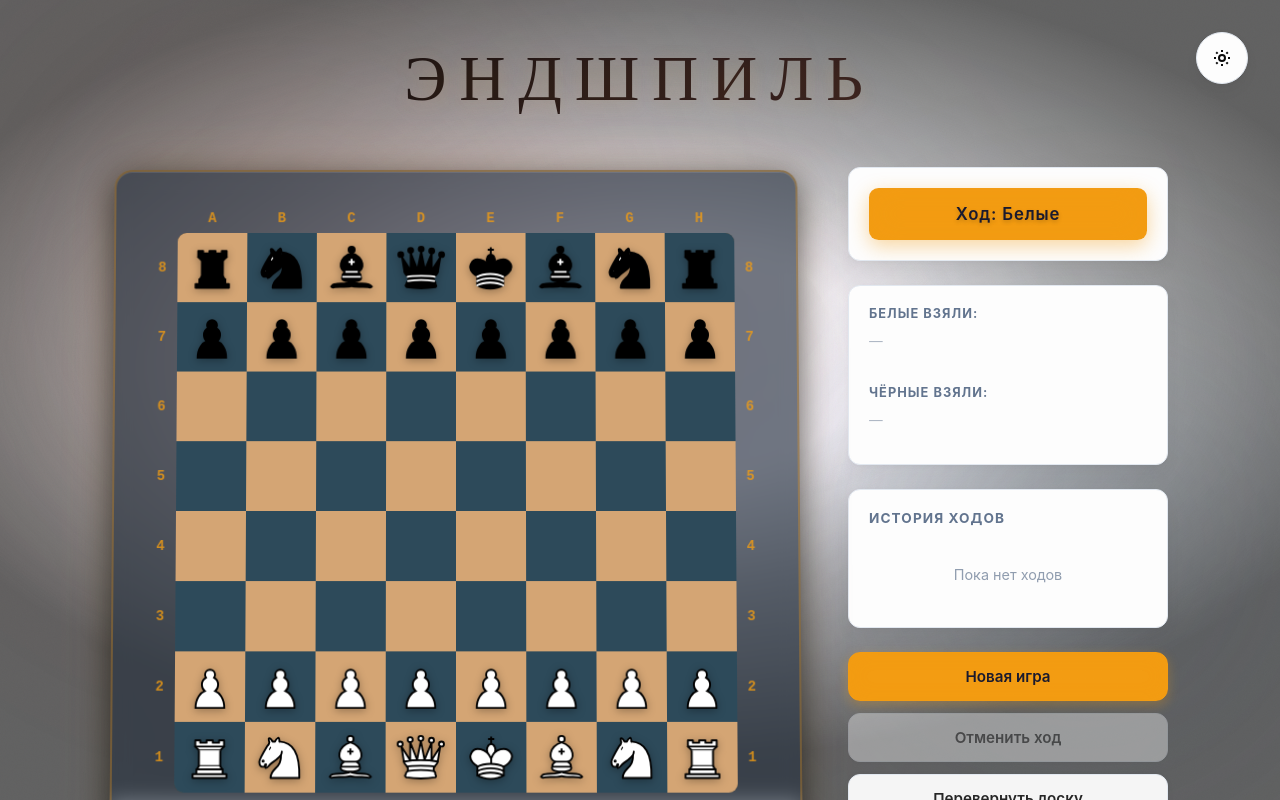
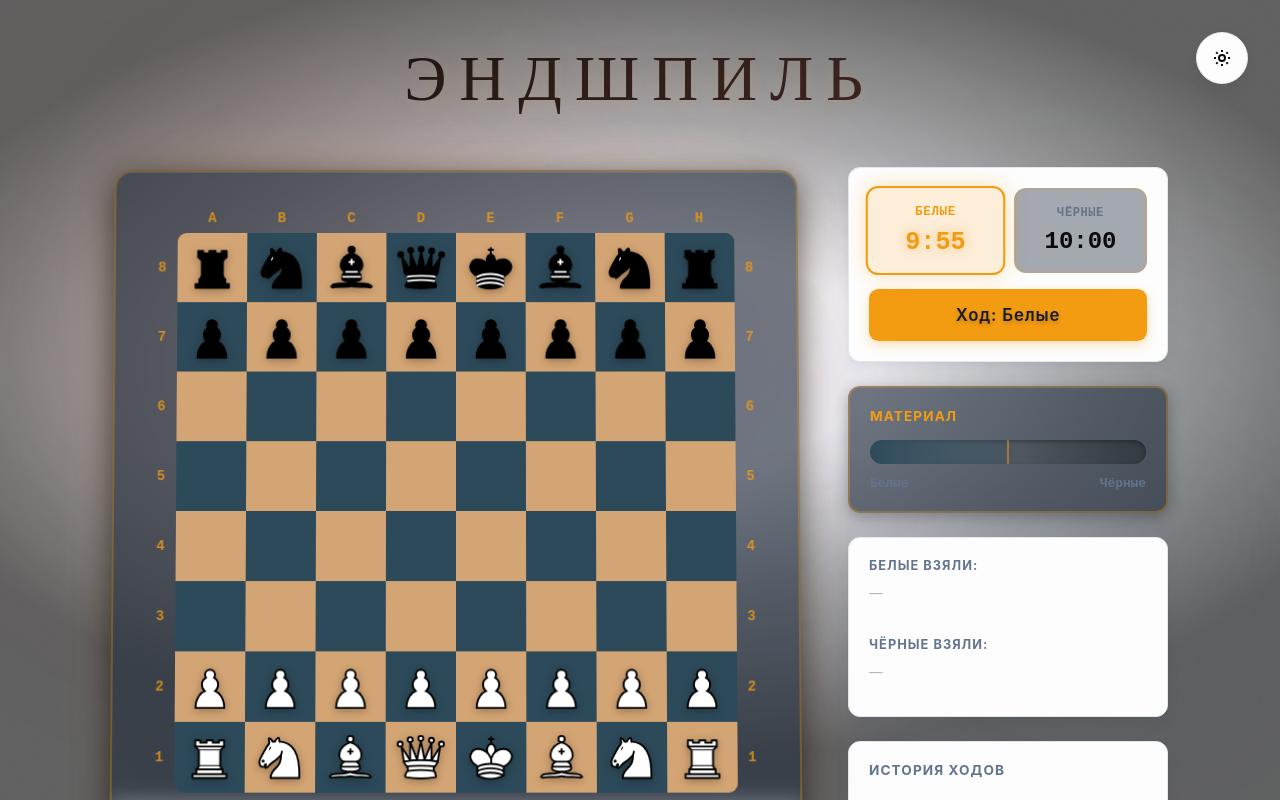
Before and after one commit to INemtiI/chess, a React (Vite) app: page / in a window 1280 px wide. Shown: the top 800 px of the page. Built offline with nearby package versions, Linux system fonts and the light colour scheme.

Commit message:
Add game panel improvements: chess clock, material balance bar, and enhanced side panel layout

```diff
--- a/src/App.css
+++ b/src/App.css
@@ -85,6 +85,55 @@
     0 8px 16px color-mix(in oklch, var(--shadow-color), transparent 92%);
   overflow: hidden;
   position: relative;
+}
+
+.chess-clock {
+  display: flex;
+  gap: 0.75rem;
+  margin-bottom: 1rem;
+}
+
+.clock-panel {
+  flex: 1;
+  background: rgba(30, 42, 58, 0.4);
+  border: 2px solid rgba(243, 156, 18, 0.2);
+  border-radius: var(--radius);
+  padding: 1rem;
+  text-align: center;
+  transition: all 0.3s cubic-bezier(0.22, 1, 0.36, 1);
+}
+
+.clock-panel.active {
+  border-color: var(--accent-amber);
+  background: rgba(243, 156, 18, 0.15);
+  box-shadow: 0 0 20px rgba(243, 156, 18, 0.3);
+  transform: scale(1.05);
+}
+
+.clock-label {
+  font-family: var(--font-mono);
+  font-size: 0.75rem;
+  font-weight: 700;
+  color: var(--muted-foreground);
+  text-transform: uppercase;
+  letter-spacing: 0.05em;
+  margin-bottom: 0.5rem;
+}
+
+.clock-panel.active .clock-label {
+  color: var(--accent-amber);
+}
+
+.clock-time {
+  font-family: var(--font-mono);
+  font-size: 1.5rem;
+  font-weight: 700;
+  color: var(--foreground);
+}
+
+.clock-panel.active .clock-time {
+  color: var(--accent-amber);
+  text-shadow: 0 0 10px rgba(243, 156, 18, 0.5);
 }
 
 .turn-indicator::before {
@@ -359,6 +408,92 @@
   box-shadow:
     0 4px 8px color-mix(in oklch, var(--shadow-color), transparent 92%),
     0 12px 24px color-mix(in oklch, var(--shadow-color), transparent 88%);
+}
+
+.material-balance {
+  background: rgba(30, 42, 58, 0.6);
+  border: 2px solid rgba(243, 156, 18, 0.3);
+  border-radius: var(--radius);
+  padding: 1.25rem;
+  box-shadow: 0 4px 16px rgba(0, 0, 0, 0.3);
+  backdrop-filter: blur(10px);
+}
+
+.material-title {
+  font-family: var(--font-sans);
+  font-size: 0.85rem;
+  font-weight: 700;
+  color: var(--accent-amber);
+  margin: 0 0 1rem 0;
+  text-transform: uppercase;
+  letter-spacing: 0.08em;
+}
+
+.material-bar-container {
+  display: flex;
+  flex-direction: column;
+  gap: 0.75rem;
+}
+
+.material-bar {
+  height: 24px;
+  background: linear-gradient(to right, rgba(255, 255, 255, 0.1), rgba(0, 0, 0, 0.3));
+  border-radius: 12px;
+  position: relative;
+  overflow: hidden;
+  box-shadow: inset 0 2px 4px rgba(0, 0, 0, 0.3);
+}
+
+.material-bar-fill {
+  height: 100%;
+  transition: width 0.5s cubic-bezier(0.22, 1, 0.36, 1);
+  position: relative;
+}
+
+.material-bar-fill.white-advantage {
+  background: linear-gradient(to right, rgba(212, 165, 116, 0.3), var(--accent-amber));
+  box-shadow: 0 0 10px rgba(243, 156, 18, 0.5);
+}
+
+.material-bar-fill.black-advantage {
+  background: linear-gradient(to left, rgba(45, 74, 90, 0.3), var(--dark-square));
+  box-shadow: 0 0 10px rgba(45, 74, 90, 0.5);
+}
+
+.material-center-line {
+  position: absolute;
+  left: 50%;
+  top: 0;
+  bottom: 0;
+  width: 2px;
+  background: rgba(243, 156, 18, 0.5);
+  transform: translateX(-50%);
+}
+
+.material-labels {
+  display: flex;
+  justify-content: space-between;
+  align-items: center;
+  font-family: var(--font-mono);
+  font-size: 0.8rem;
+}
+
+.material-label {
+  color: var(--muted-foreground);
+  font-weight: 600;
+}
+
+.material-difference {
+  font-size: 1.1rem;
+  font-weight: 700;
+}
+
+.material-difference .white-advantage {
+  color: var(--accent-amber);
+}
+
+.material-difference .black-advantage {
+  color: var(--accent-electric-blue);
 }
 
 .captured-section {
--- a/src/App.jsx
+++ b/src/App.jsx
@@ -4,6 +4,8 @@ import Board from './components/Board';
 import Controls from './components/Controls';
 import MoveHistory from './components/MoveHistory';
 import CapturedPieces from './components/CapturedPieces';
+import MaterialBalance from './components/MaterialBalance';
+import ChessClock from './components/ChessClock';
 import ThemeToggle from './components/ThemeToggle';
 import AnimatedBackground from './components/AnimatedBackground';
 import ParticleBackground from './components/ParticleBackground';
@@ -159,11 +161,13 @@ function App() {
 
           <div className="side-panel">
             <div className="turn-indicator">
+              <ChessClock turn={game.turn()} isGameOver={gameOver !== null} />
               <div className={`turn-token ${game.turn() === 'w' ? 'white-turn' : 'black-turn'}`}>
                 <span className="turn-label">Ход: {game.turn() === 'w' ? 'Белые' : 'Чёрные'}</span>
               </div>
             </div>
 
+            <MaterialBalance capturedPieces={capturedPieces} />
             <CapturedPieces captured={capturedPieces} />
             <MoveHistory moves={moveHistory} />
             <Controls
--- /dev/null
+++ b/src/components/ChessClock.jsx
@@ -0,0 +1,41 @@
+import { useState, useEffect } from 'react';
+
+function ChessClock({ turn, isGameOver }) {
+  const [whiteTime, setWhiteTime] = useState(600); // 10 минут в секундах
+  const [blackTime, setBlackTime] = useState(600);
+
+  useEffect(() => {
+    if (isGameOver) return;
+
+    const interval = setInterval(() => {
+      if (turn === 'w') {
+        setWhiteTime(prev => Math.max(0, prev - 1));
+      } else {
+        setBlackTime(prev => Math.max(0, prev - 1));
+      }
+    }, 1000);
+
+    return () => clearInterval(interval);
+  }, [turn, isGameOver]);
+
+  const formatTime = (seconds) => {
+    const mins = Math.floor(seconds / 60);
+    const secs = seconds % 60;
+    return `${mins}:${secs.toString().padStart(2, '0')}`;
+  };
+
+  return (
+    <div className="chess-clock">
+      <div className={`clock-panel ${turn === 'w' ? 'active' : ''}`}>
+        <div className="clock-label">Белые</div>
+        <div className="clock-time">{formatTime(whiteTime)}</div>
+      </div>
+      <div className={`clock-panel ${turn === 'b' ? 'active' : ''}`}>
+        <div className="clock-label">Чёрные</div>
+        <div className="clock-time">{formatTime(blackTime)}</div>
+      </div>
+    </div>
+  );
+}
+
+export default ChessClock;
--- /dev/null
+++ b/src/components/MaterialBalance.jsx
@@ -0,0 +1,49 @@
+const pieceValues = {
+  p: 1,
+  n: 3,
+  b: 3,
+  r: 5,
+  q: 9,
+  k: 0
+};
+
+function MaterialBalance({ capturedPieces }) {
+  const calculateMaterial = (pieces) => {
+    return pieces.reduce((sum, piece) => sum + (pieceValues[piece] || 0), 0);
+  };
+
+  const whiteMaterial = calculateMaterial(capturedPieces.white);
+  const blackMaterial = calculateMaterial(capturedPieces.black);
+  const difference = whiteMaterial - blackMaterial;
+
+  const maxBar = 10; // Максимальная разница для шкалы
+  const barPercentage = Math.min(Math.abs(difference) / maxBar * 100, 100);
+
+  return (
+    <div className="material-balance">
+      <h3 className="material-title">Материал</h3>
+      <div className="material-bar-container">
+        <div className="material-bar">
+          <div
+            className={`material-bar-fill ${difference > 0 ? 'white-advantage' : 'black-advantage'}`}
+            style={{ width: `${difference > 0 ? 50 + barPercentage / 2 : 50 - barPercentage / 2}%` }}
+          />
+          <div className="material-center-line" />
+        </div>
+        <div className="material-labels">
+          <span className="material-label white-label">Белые</span>
+          <span className="material-difference">
+            {difference !== 0 && (
+              <span className={difference > 0 ? 'white-advantage' : 'black-advantage'}>
+                {difference > 0 ? `+${difference}` : difference}
+              </span>
+            )}
+          </span>
+          <span className="material-label black-label">Чёрные</span>
+        </div>
+      </div>
+    </div>
+  );
+}
+
+export default MaterialBalance;
```
